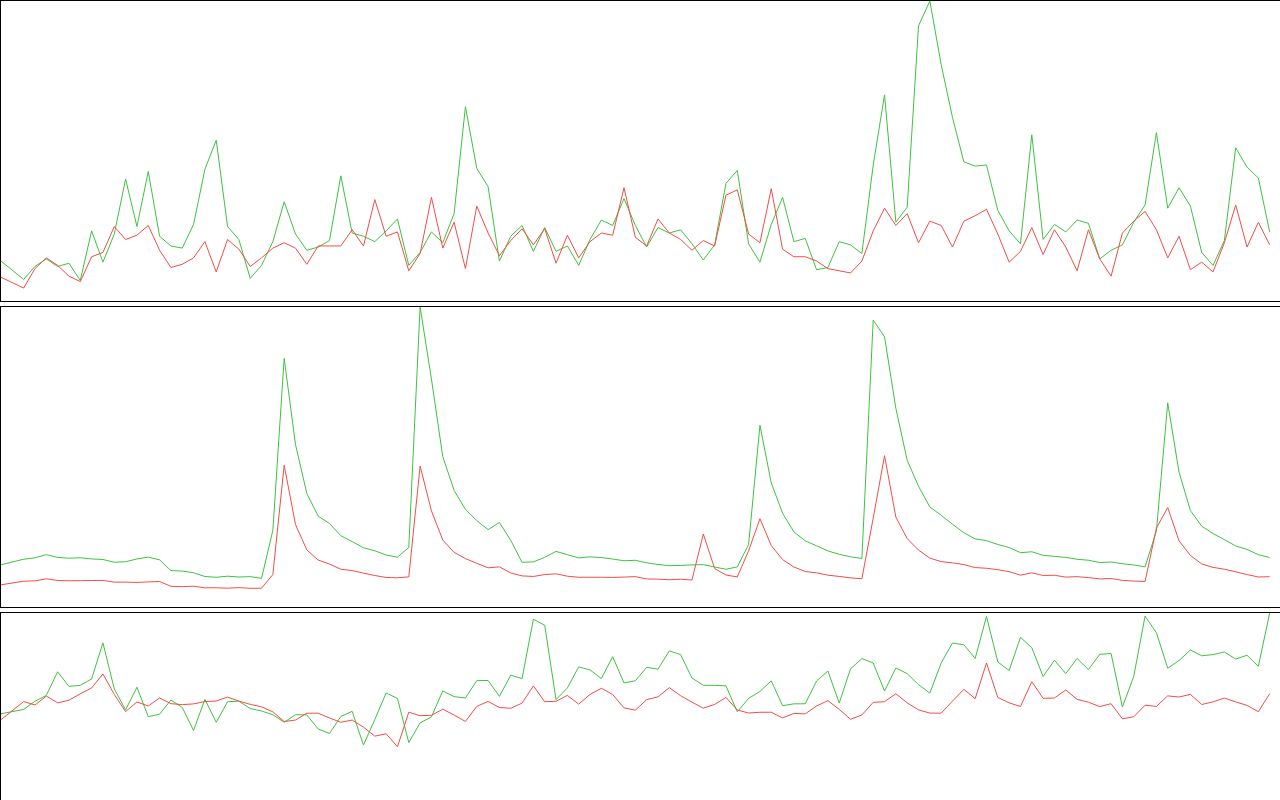
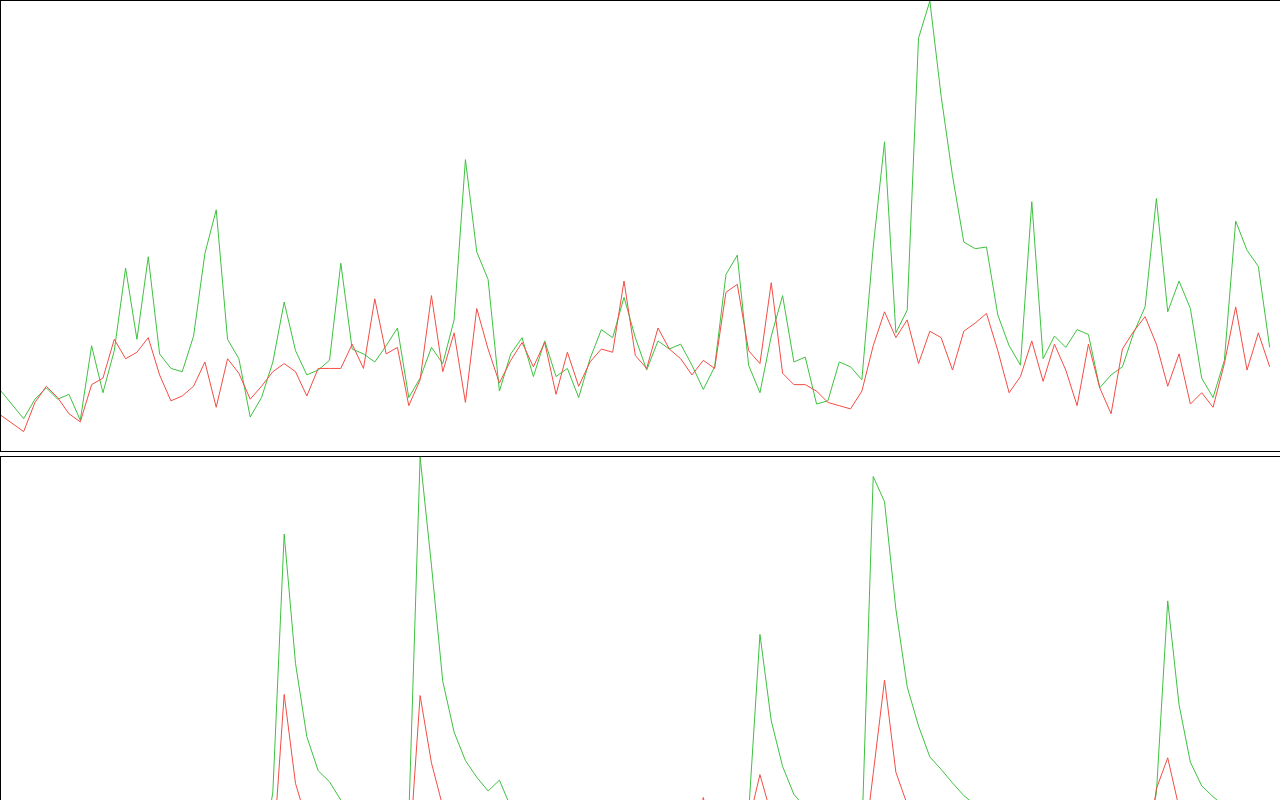
Before and after one commit to YoginAlex/telegram-coding-contest-charts, a React (Create React App) app: page / in a window 1280 px wide. Shown: the top 800 px of the page. Built offline with nearby package versions, Linux system fonts and the light colour scheme.

Commit message:
add: custom height

```diff
--- a/src/components/ChartCanvas/ChartCanvas.js
+++ b/src/components/ChartCanvas/ChartCanvas.js
@@ -1,4 +1,5 @@
 import React, { useRef } from 'react';
+import PropTypes from 'prop-types';
 import { graphDataPropType } from '../propTypes';
 import useWindowSize from '../../hooks/useWindowSize';
 import useAnimationFrame from '../../hooks/useAnimationFrame';
@@ -6,7 +7,7 @@ import { GRAPH_TYPES } from '../enums';
 
 import './ChartCanvas.scss';
 
-const ChartCanvas = ({ chart }) => {
+const ChartCanvas = ({ chart, height }) => {
   const canvasRef = useRef(null);
   const windowSize = useWindowSize();
   const { columns, types, colors } = chart;
@@ -24,18 +25,18 @@ const ChartCanvas = ({ chart }) => {
         null,
         lines.map(line => Math.max.apply(null, line.slice(1))),
       );
-      const yRatio = 300 / maxOfPoints;
+      const yRatio = height / maxOfPoints;
 
       lines.forEach((line) => {
         const key = line[0];
 
         ctx.beginPath();
         ctx.strokeStyle = colors[key];
-        ctx.moveTo(0, 300 - line[1] * yRatio);
+        ctx.moveTo(0, height - line[1] * yRatio);
 
         const lineLength = line.length;
         for (let i = 2; i < lineLength; i += 1) {
-          ctx.lineTo(xStep * i, 300 - line[i] * yRatio);
+          ctx.lineTo(xStep * i, height - line[i] * yRatio);
         }
 
         ctx.stroke();
@@ -49,7 +50,7 @@ const ChartCanvas = ({ chart }) => {
     <canvas
       ref={canvasRef}
       className="Canvas"
-      height={300}
+      height={height}
       width={windowSize.width}
     />
   );
@@ -57,6 +58,11 @@ const ChartCanvas = ({ chart }) => {
 
 ChartCanvas.propTypes = {
   chart: graphDataPropType.isRequired,
+  height: PropTypes.number,
+};
+
+ChartCanvas.defaultProps = {
+  height: 300,
 };
 
 export default ChartCanvas;
--- a/src/components/Charts/Charts.js
+++ b/src/components/Charts/Charts.js
@@ -2,6 +2,8 @@
 import React, { useContext } from 'react';
 import { ChartsContext } from '../Contexts';
 import ChartCanvas from '../ChartCanvas/ChartCanvas';
+
+const HEIGHT = 450;
 
 const Charts = () => {
   const context = useContext(ChartsContext);
@@ -10,7 +12,7 @@ const Charts = () => {
   const chartCanvasNodes = data.map((chart, index) => {
     console.log('chart', chart);
 
-    return <ChartCanvas key={index} chart={chart} />;
+    return <ChartCanvas key={index} chart={chart} height={HEIGHT} />;
   });
 
   return <React.Fragment>{chartCanvasNodes}</React.Fragment>;
```
